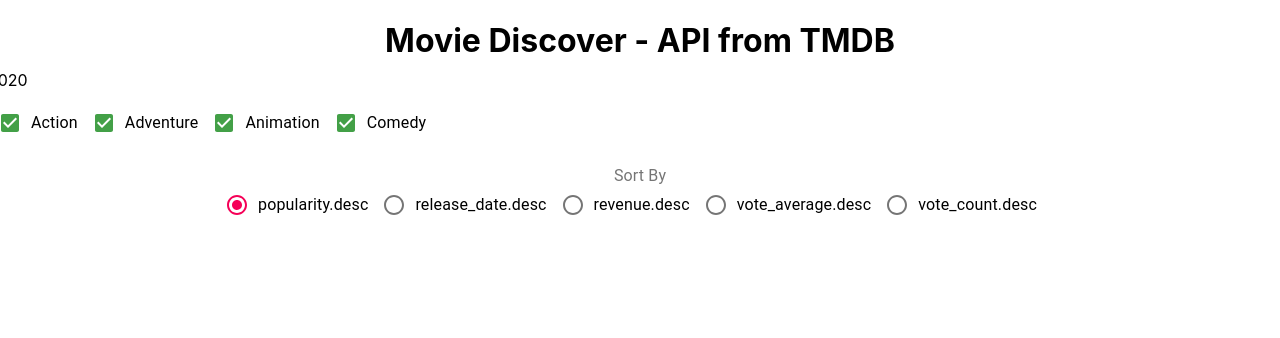
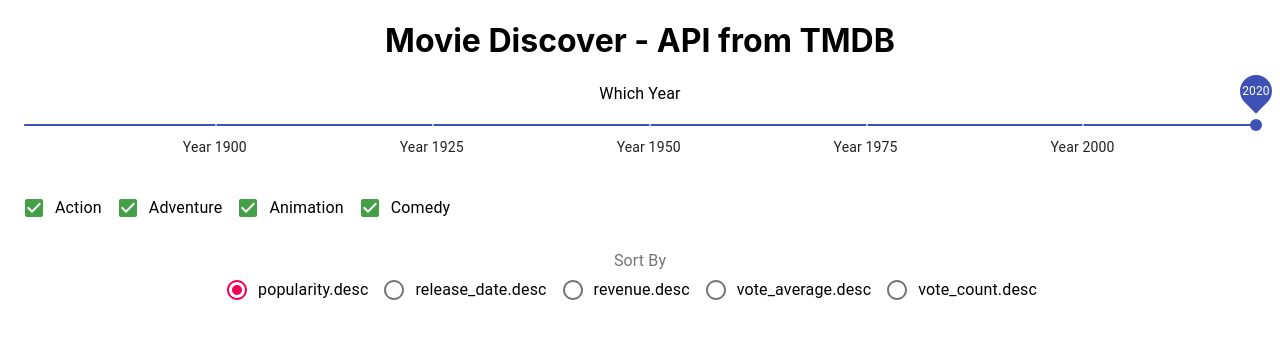
Before and after one commit to ZhonglinChen/MSA-2020-Phase1-FrontEndDev-ReactWebApp-Assignment, a React (Create React App) app: page / in a window 1280 px wide. Shown: the top 338 px of the page. Built offline with nearby package versions, Linux system fonts and the light colour scheme; no server answers.

Commit message:
update functionality to pick number of year from slider

```diff
--- a/src/App.tsx
+++ b/src/App.tsx
@@ -4,7 +4,7 @@
 import SearchBar from './Components/SearchBarComponent/SearchBar';
 import MovieGrid from './Components/MovieGridComponent/MovieGrid';
 import { IUserInput } from './Common/Interface/Interfaces';
-import { MuiThemeProvider, createMuiTheme } from '@material-ui/core';
+import { MuiThemeProvider, createMuiTheme, Container } from '@material-ui/core';
 const theme = createMuiTheme({
   breakpoints: {
     values: {
@@ -29,13 +29,15 @@
   }
 
   return (
-    <div className="App">
+    <Container className="App">
+
       <MuiThemeProvider theme={theme}>
+
        <h1>Movie Discover  -  API from TMDB </h1>
         <SearchBar SetUserInput={(a: IUserInput) => SetUserInput(a)} />
         <MovieGrid ReleaseYear={UserInput.ReleaseYear} Genre={UserInput.Genre} SortBy={UserInput.SortBy} />
       </MuiThemeProvider>
-    </div >
+    </Container >
   );
 }
 
--- a/src/Components/MovieGridComponent/MovieGrid.tsx
+++ b/src/Components/MovieGridComponent/MovieGrid.tsx
@@ -1,6 +1,6 @@
 import React, { Component, useEffect, useState } from 'react'
 import { Grid } from '@material-ui/core';
-import MediaCard from '../MovieCardComponent/MovieCard';
+import MediaCard from './MovieCardComponent/MovieCard';
 
 interface IMovieState {
     title: (string | null);
--- a/src/Components/OrderByRadioComponent/OrderByRadio.tsx
+++ b/src/Components/SearchBarComponent/OrderByRadioComponent/OrderByRadio.tsx
@@ -4,7 +4,7 @@
 import FormControlLabel from '@material-ui/core/FormControlLabel';
 import FormControl from '@material-ui/core/FormControl';
 import FormLabel from '@material-ui/core/FormLabel';
-import { IUserInput } from '../../Common/Interface/Interfaces';
+import { IUserInput } from '../../../Common/Interface/Interfaces';
 
 interface IRadioProps {
     SetOrderBy: (orderBy: string ) => void;
--- a/src/Components/SearchBarComponent/SearchBar.tsx
+++ b/src/Components/SearchBarComponent/SearchBar.tsx
@@ -9,7 +9,8 @@
 import './SearchBar.css';
 import { IUserInput } from '../../Common/Interface/Interfaces';
 
-import OrderByRadio from '../OrderByRadioComponent/OrderByRadio';
+import OrderByRadio from './OrderByRadioComponent/OrderByRadio';
+import YearSlider from './YearSliderComponent/YearSlider';
 
 
 
@@ -39,6 +40,13 @@
     const [ReleaseYear, setReleaseYear] = useState<number | null>(2020);
     const handleReleaseYear = (year: number | null) => {
         setReleaseYear(year);
+        let UserInput: IUserInput = {
+            ReleaseYear: year,
+            Genre: [],
+            SortBy:SortBy
+        }
+        props.SetUserInput(UserInput);
+
     };
 
     //State: SortBy
@@ -49,9 +57,10 @@
         let UserInput: IUserInput = {
             ReleaseYear: ReleaseYear,
             Genre: [],
-            SortBy:SortBy
+            SortBy:sort
         }
         props.SetUserInput(UserInput);
+
     };
 
 
@@ -82,8 +91,10 @@
 
     return <div className="SearchBarContainer">
 
-        <Grid container spacing={3}>
-           {ReleaseYear}
+        <Grid container  spacing={3}>
+           <Grid item xs={12} sm={12}>
+               <YearSlider SetYearRelease = { (year:number) => handleReleaseYear(year)}/>
+           </Grid>
 
             <Grid item xs={12} sm={12}>
                 <FormGroup row>
--- /dev/null
+++ b/src/Components/SearchBarComponent/YearSliderComponent/YearSlider.tsx
@@ -0,0 +1,79 @@
+import React from 'react';
+import { makeStyles, Theme, createStyles } from '@material-ui/core/styles';
+import Typography from '@material-ui/core/Typography';
+import Slider from '@material-ui/core/Slider';
+
+const useStyles = makeStyles((theme: Theme) =>
+  createStyles({
+    root: {
+      width: "100%",
+    },
+    margin: {
+      height: theme.spacing(12),
+    },
+  }),
+);
+
+const marks = [
+  {
+    value: 1900,
+    label: 'Year 1900'
+  },
+  {
+    value: 1925,
+    label: 'Year 1925',
+  },
+  {
+    value: 1950,
+    label: 'Year 1950',
+  },
+  {
+    value: 1975,
+    label: 'Year 1975',
+  },
+  {
+    value: 2000,
+    label: 'Year 2000',
+  }
+];
+
+function valuetext(value: number) {
+  return `Year ${value}`;
+}
+
+interface IYearSliderProps {
+  SetYearRelease: (year: number) => void;
+}
+export default function YearSlider(props: IYearSliderProps) {
+  const classes = useStyles();
+
+  const DefaultYear:number = 2020;
+
+  const [YearRelease, setYearRelease] = React.useState(DefaultYear);
+  const handlerYearReleaseChange = (year: number | number[])=> {
+    if (typeof year === "number") {
+      setYearRelease(year);
+      props.SetYearRelease(year);
+    }
+  }
+
+
+  return (
+    <div className={classes.root}>
+      <Typography id="discrete-slider-always" gutterBottom>
+        Which Year
+      </Typography>
+      <Slider
+        defaultValue={DefaultYear}
+        getAriaValueText={valuetext}
+        aria-labelledby="discrete-slider-always"
+        step={1}
+        marks={marks}
+        min={1878}
+        max={2020}
+        valueLabelDisplay="on"
+        onChangeCommitted={(event: object, value: number | number[]) => { handlerYearReleaseChange(value) }}
+      />
+    </div>
+  );
+}
```
Also changed, not shown: src/Components/MovieGridComponent/MovieCardComponent/MovieCard.css (renamed from src/Components/MovieCardComponent/MovieCard.css), src/Components/MovieGridComponent/MovieCardComponent/MovieCard.tsx (renamed from src/Components/MovieCardComponent/MovieCard.tsx), src/Components/SearchBarComponent/OrderByRadioComponent/OrderByRadio.css (added), src/Components/SearchBarComponent/YearSliderComponent/YearSlide.css (added).
